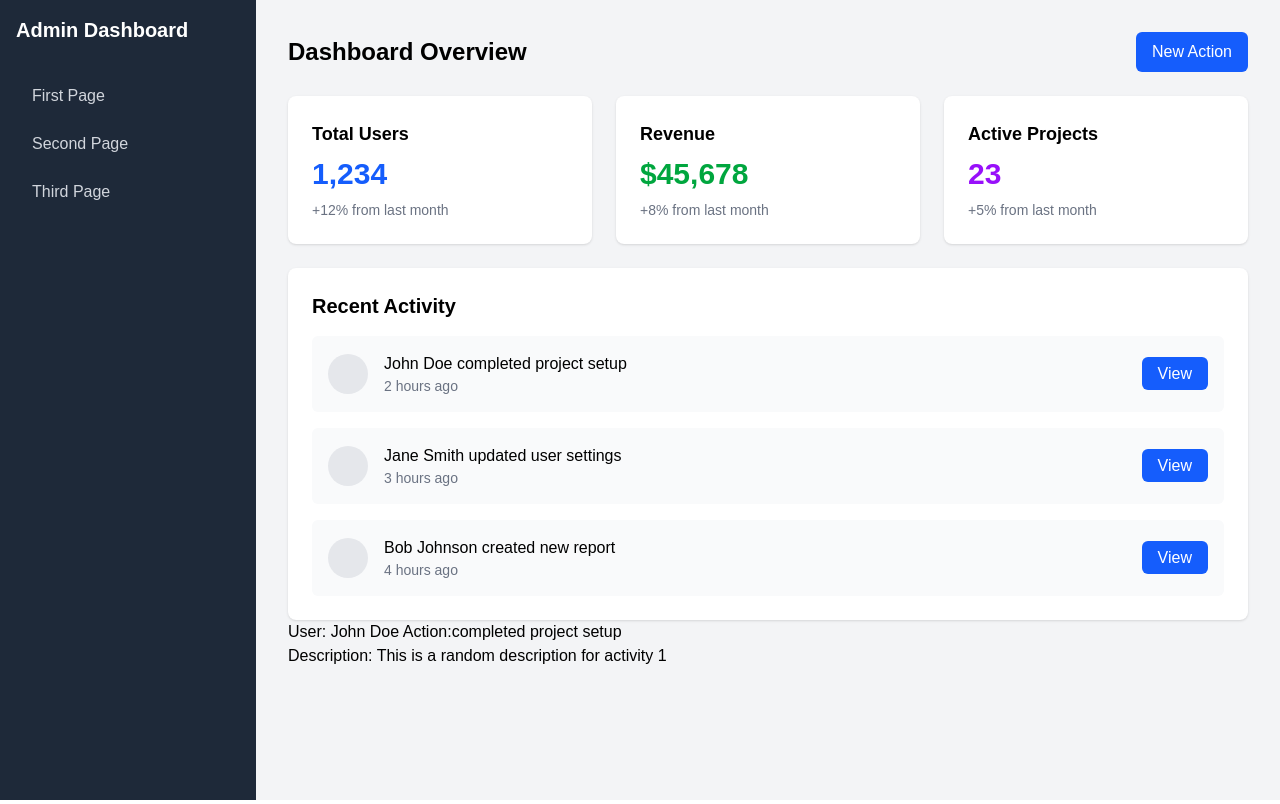
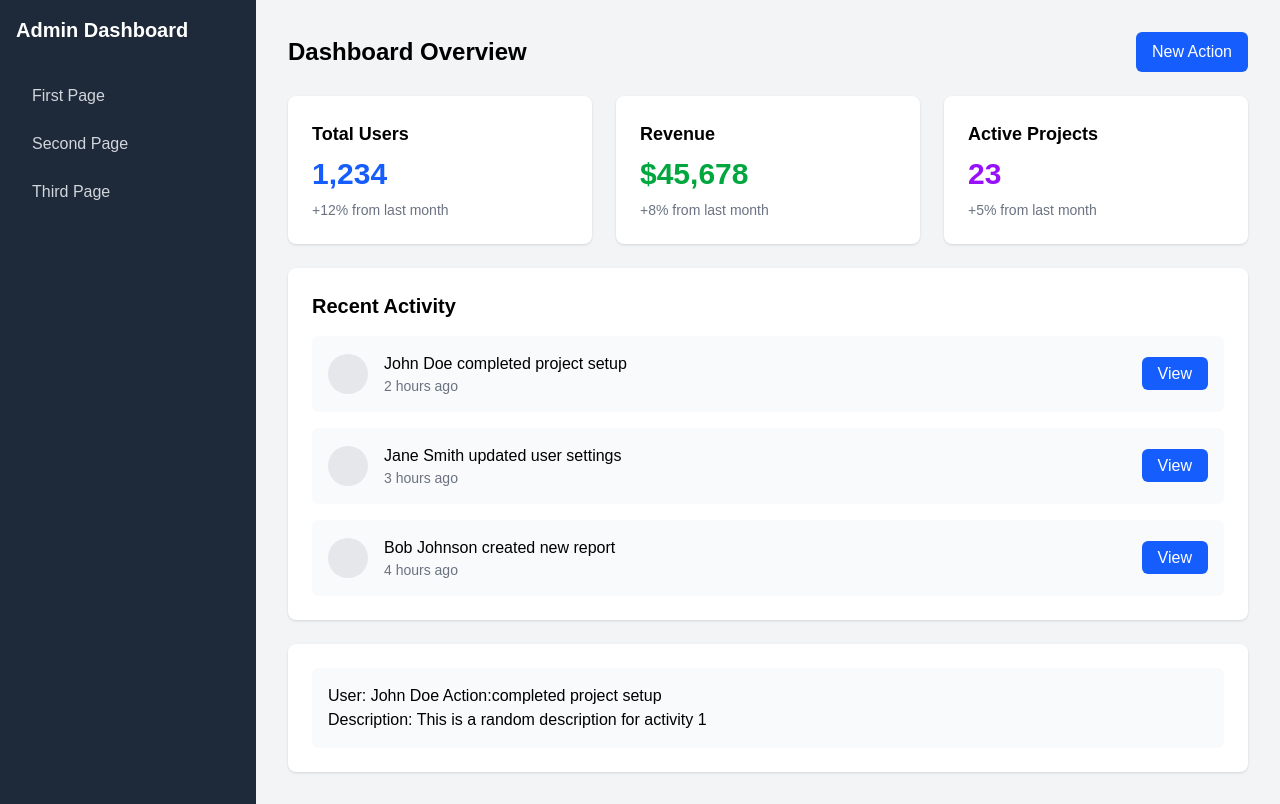
Before and after one commit to steveaws/rscs-stuff, a Next.js app: page /dashboard/first/activity/1 in a window 1280 px wide. Built offline with nearby package versions, Linux system fonts and the light colour scheme.

Commit message:
All fetching and sususpense is working now

```diff
--- a/src/app/api/consent/route.tsx
+++ b/src/app/api/consent/route.tsx
@@ -1,4 +1,4 @@
-import {getConsentEntries} from "@/app/sitelib/Consent"
+import {getConsentEntries} from "@/lib/sitelib/Consent"
 import { cookies } from "next/headers"
 
 export async function GET(request: Request) {
--- a/src/app/dashboard/first/FirstPage.tsx
+++ b/src/app/dashboard/first/FirstPage.tsx
@@ -2,6 +2,7 @@ import fs from "fs/promises";
 import { cookies } from "next/headers";
 import Link from "next/link";
 import path from "path";
+import {waitFor} from "@/lib/helpers/timehelper"
 
 export const dynamic = "force-dynamic";
 
@@ -17,10 +18,6 @@ interface DashboardData {
     action: string;
     time: string;
   }>;
-}
-
-async function waitFor(ms: number) {
-  return new Promise((resolve) => setTimeout(resolve, ms));
 }
 
 export default async function FirstPage() {
--- a/src/app/dashboard/first/activity/[activity]/page.tsx
+++ b/src/app/dashboard/first/activity/[activity]/page.tsx
@@ -1,25 +1,27 @@
-import { getDashData,getActivityById } from "@/app/sitelib/DashData"
-export default async function ActivityView({
-    params,
-}: {
-    params: Promise<{activity: number}>
-}) {
-    let { activity } = await params
+import { getDashData,getActivityById } from "@/lib/sitelib/DashData"
+import { waitFor } from "@/lib/helpers/timehelper"
+import { Suspense } from "react"
+async function ActivityView({ activityId } : {activityId: number})
+ {
 
-    if (typeof activity !== "number") {
-        activity = parseInt(activity, 10)
+    if (typeof activityId !== "number") {
+        activityId = parseInt(activityId, 10)
     }
-    console.log("ActivityView() called with activity: " + activity)
-    const data = await getActivityById(activity)
+    console.log("ActivityView() called with activity: " + activityId)
+    const waitTime = 3000
+    console.log("Waiting for " + waitTime + "ms")
+    await waitFor(waitTime)
+    const data = await getActivityById(activityId)
     if (!data) {
         return (
             <p className="font-bold">
-                Activity: ID:{activity} not found
+                Activity: ID:{activityId} not found
             </p>
         )
     }
     return (
-        <div className="flex flex-col">
+        <div className="bg-white p-6 rounded-lg shadow">
+        <div className="flex flex-col space-x-4 p-4 bg-gray-50 rounded-md">
                  <p className="font-medium">
                   User: {data.user}  Action:{data.action}
                 </p>
@@ -27,5 +29,19 @@ export default async function ActivityView({
                     Description: This is a random description for activity {data.id}
                 </p>
         </div>
+        </div>
     )
 }
+
+export default async function Page({
+    params,
+}: {
+    params: Promise<{ activity: number }>
+}) {
+    let {activity} = await params
+    return (
+        <Suspense fallback={<p className="font-bold">Loading...</p>}>
+            <ActivityView activityId={activity} />
+        </Suspense>
+    )
+}
--- a/src/app/dashboard/first/layout.tsx
+++ b/src/app/dashboard/first/layout.tsx
@@ -10,7 +10,7 @@ export default function FirstPageLayout( {
 
     return <div className="flex flex-col">
         <FirstPage/>
-        <div className="space-y-6">{children}</div>
+        <div className="space-y-6 mt-6">{children}</div>
     </div>
 
 }
--- /dev/null
+++ b/src/lib/helpers/timehelper.ts
@@ -0,0 +1,5 @@
+
+
+export async function waitFor(ms: number) {
+  return new Promise((resolve) => setTimeout(resolve, ms));
+}
```
Also changed, not shown: src/lib/sitelib/Consent.ts (renamed from src/app/sitelib/Consent.ts), src/lib/sitelib/DashData.ts (renamed from src/app/sitelib/DashData.ts).
